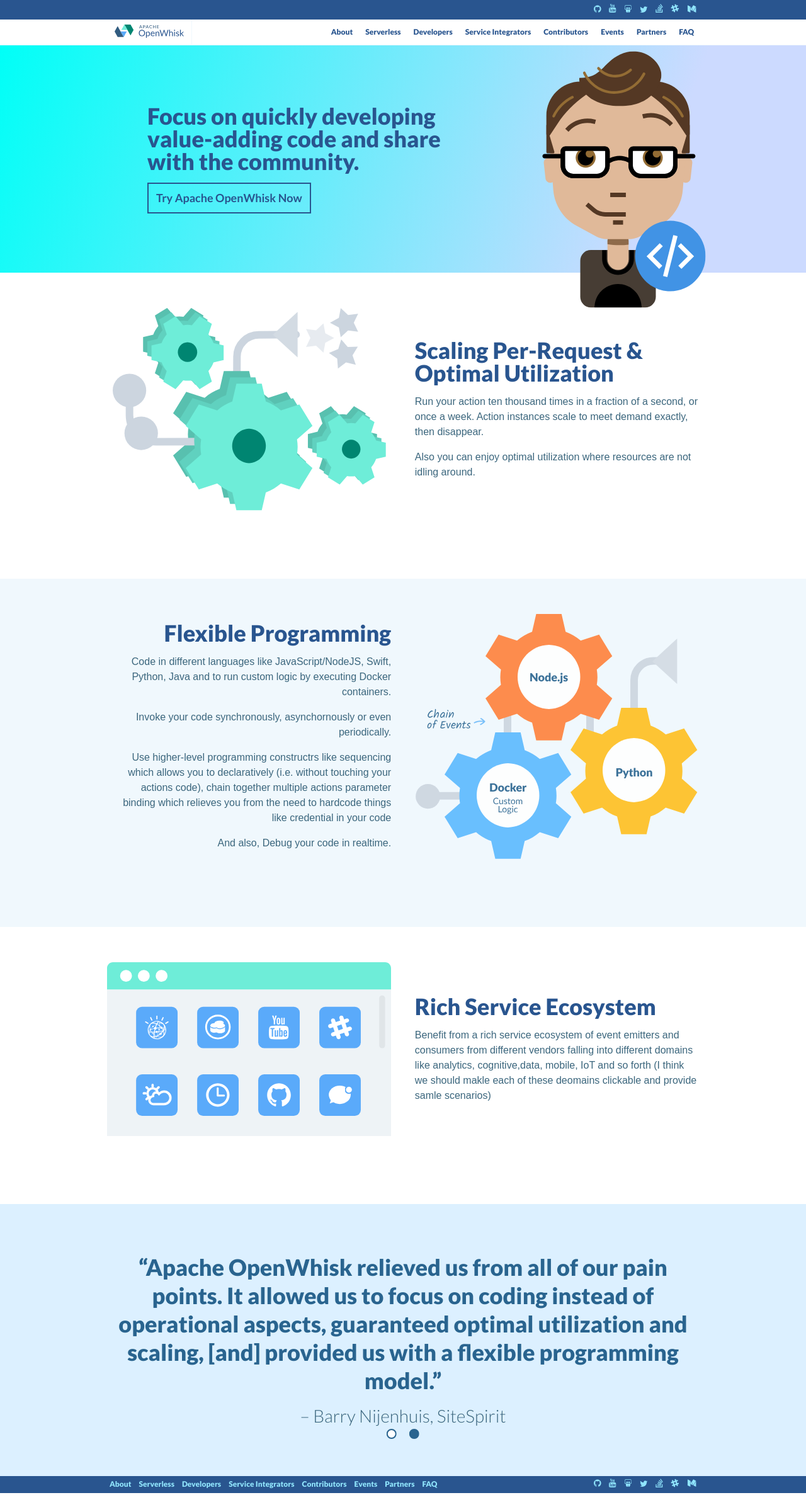
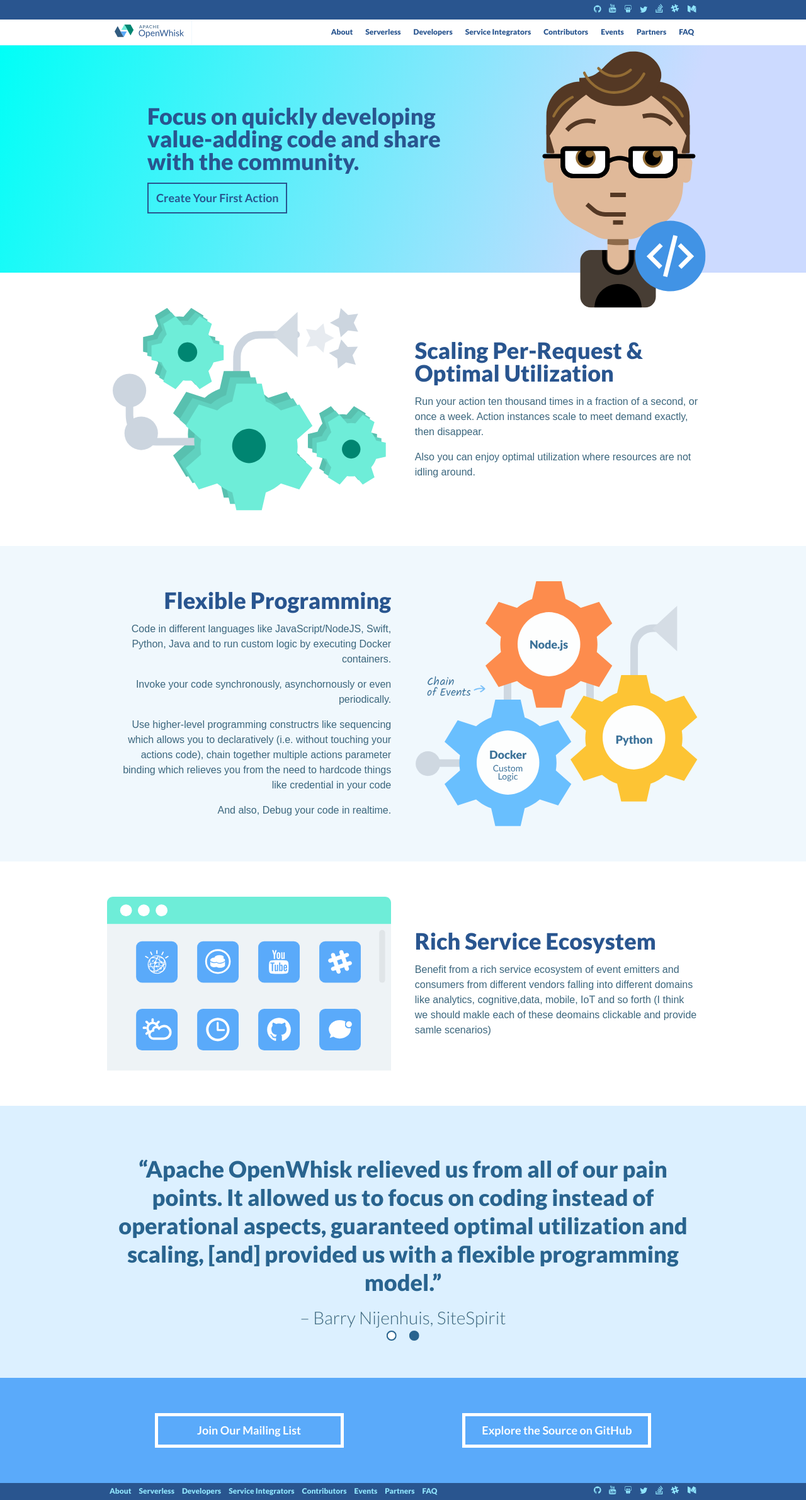
Before and after one commit to apache/openwhisk-website, a Jekyll site: the page built from developers.md, in a window 1280 px wide. Shown: the whole page at 63% size. Built offline with Jekyll 4.4.1, drawn with Linux system fonts in a browser that asks for light colours.

Commit message:
feat(developers): CTA markup and styles
closes #8

```diff
--- a/_layouts/developers.html
+++ b/_layouts/developers.html
@@ -10,8 +10,8 @@
         the community.
       </h1>
       <a class="main-cta__button u-button"
-         href="#call-to-action">
-        Try Apache OpenWhisk Now
+         href="https://github.com/openwhisk/openwhisk/blob/master/docs/actions.md">
+        Create Your First Action
       </a>
     </div>
     <div class="main-cta__graphic main-cta__graphic--persona">
@@ -138,3 +138,22 @@
     </nav>
   </div>
 </section>
+
+<section class="site-section site-section--medium-blue">
+  <div class="main-content">
+    <div class="main-content__columns">
+      <div class="main-content__column u-align--center">
+        <a class="main-content__button u-button u-button--light"
+           href="{{ site.github.url }}/contact">
+          Join Our Mailing List
+        </a>
+      </div>
+      <div class="main-content__column u-align--center">
+        <a class="main-content__button u-button u-button--light"
+           href="https://github.com/openwhisk/openwhisk">
+          Explore the Source on GitHub
+        </a>
+      </div>
+    </div>
+  </div>
+</section>
--- a/_scss/block/_main-content.scss
+++ b/_scss/block/_main-content.scss
@@ -12,7 +12,6 @@
     max-width: $max-width-lg;
   }
 
-
   &--narrower {
     @media (min-width: 660px) {
       max-width: 600px;
@@ -25,6 +24,7 @@
         display: flex;
         flex-wrap: wrap;
         justify-content: space-between;
+        margin-bottom: -3.25rem;
 
         &--reverse {
           flex-direction: row-reverse;
@@ -39,12 +39,20 @@
   }
 
   &__column {
+    & + & {
+      margin-top: 2rem;
+    }
+
     @media (min-width: $breakpoint-md) {
       @supports (display: flex) {
         flex: 1;
         max-width: 48%;
         margin-bottom: 3.25rem;
         margin-top: 0;
+
+        & + & {
+          margin-top: 0;
+        }
 
         &--3-across {
           max-width: 30%;
@@ -55,6 +63,10 @@
           background-color: $color-gray-light;
         }
       }
+    }
+
+    &--centered {
+      text-align: center;
     }
   }
 
@@ -175,4 +187,9 @@
     margin-left: auto;
     margin-right: auto;
   }
+
+  &__button {
+    width: 100%;
+    max-width: 300px;
+  }
 }
--- a/_scss/block/_site-section.scss
+++ b/_scss/block/_site-section.scss
@@ -23,6 +23,10 @@
     background-color: $color-blue-ultralight;
   }
 
+  &--medium-blue {
+    background-color: $color-blue-medium;
+  }
+
   &--blue {
     background-color: $color-blue-dark-text;
   }
--- a/_scss/config/_variables.scss
+++ b/_scss/config/_variables.scss
@@ -8,6 +8,7 @@
  */
 $color-blue-ultralight: #dcf0ff;
 $color-blue-light: #90e5fd;
+$color-blue-medium: #5aaafa;
 $color-blue-dark-text: #29648f;
 $color-blue-dark: #29558f;
 $color-blue-hover: transparentize($color-blue-dark, 0.94);
--- a/_scss/util/_button.scss
+++ b/_scss/util/_button.scss
@@ -29,4 +29,17 @@
       border-color: $color-blue-dark-text;
     }
   }
+
+  &--light {
+    border-color: $color-white;
+    border-width: 5px;
+    color: $color-white;
+
+    &:hover,
+    &:focus,
+    &:active {
+      background-color: transparentize($color-white, 0.75);
+      outline: 0;
+    }
+  }
 }
--- /dev/null
+++ b/_scss/util/_typography.scss
@@ -0,0 +1,5 @@
+.u-align {
+  &--left { text-align: left; }
+  &--center { text-align: center; }
+  &--right { text-align: right; }
+}
--- a/css/main.scss
+++ b/css/main.scss
@@ -14,6 +14,7 @@
  */
 @import "util/button";
 @import "util/embed-container";
+@import "util/typography";
 
 /*
  * Blocks
```
